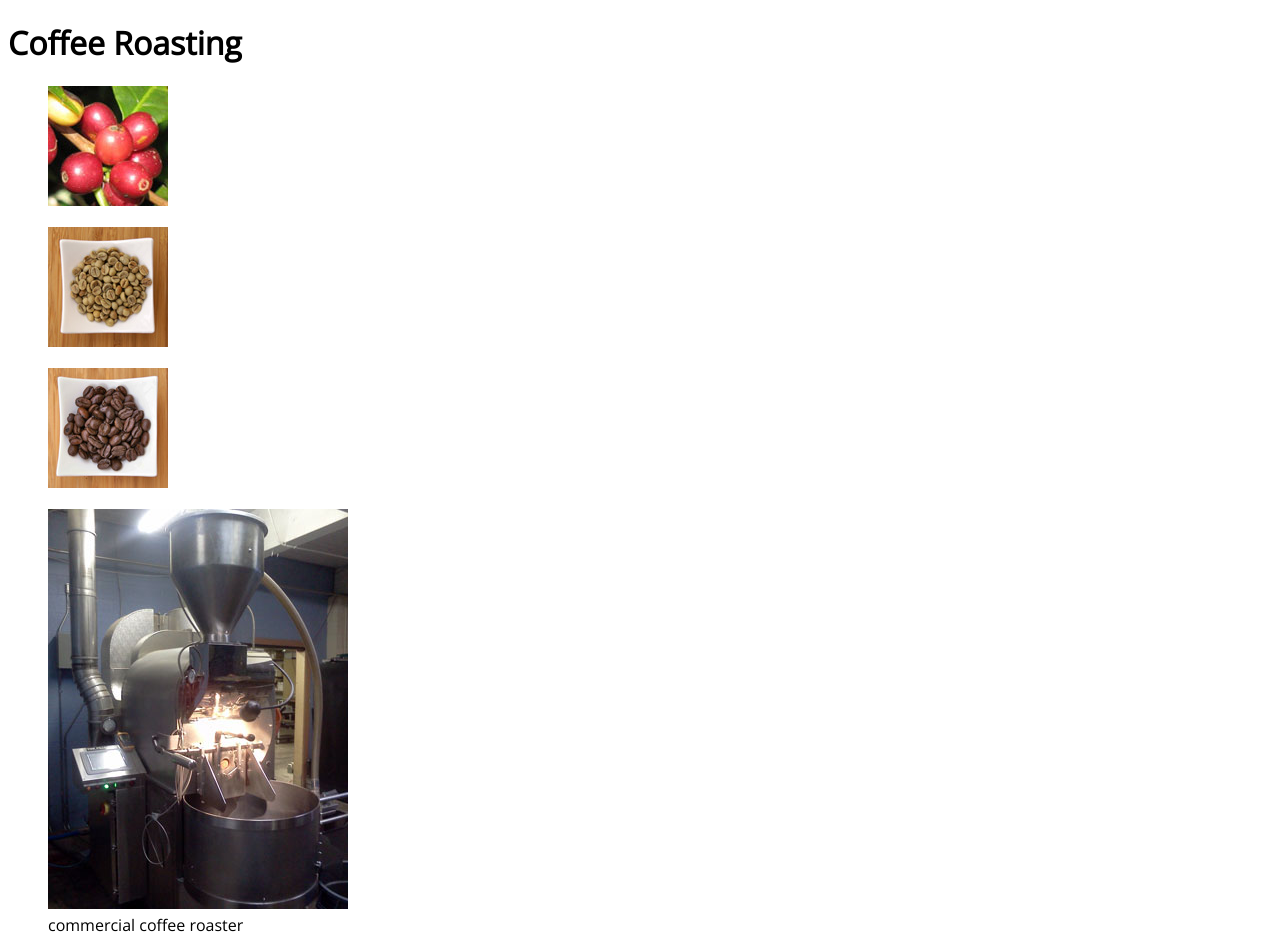
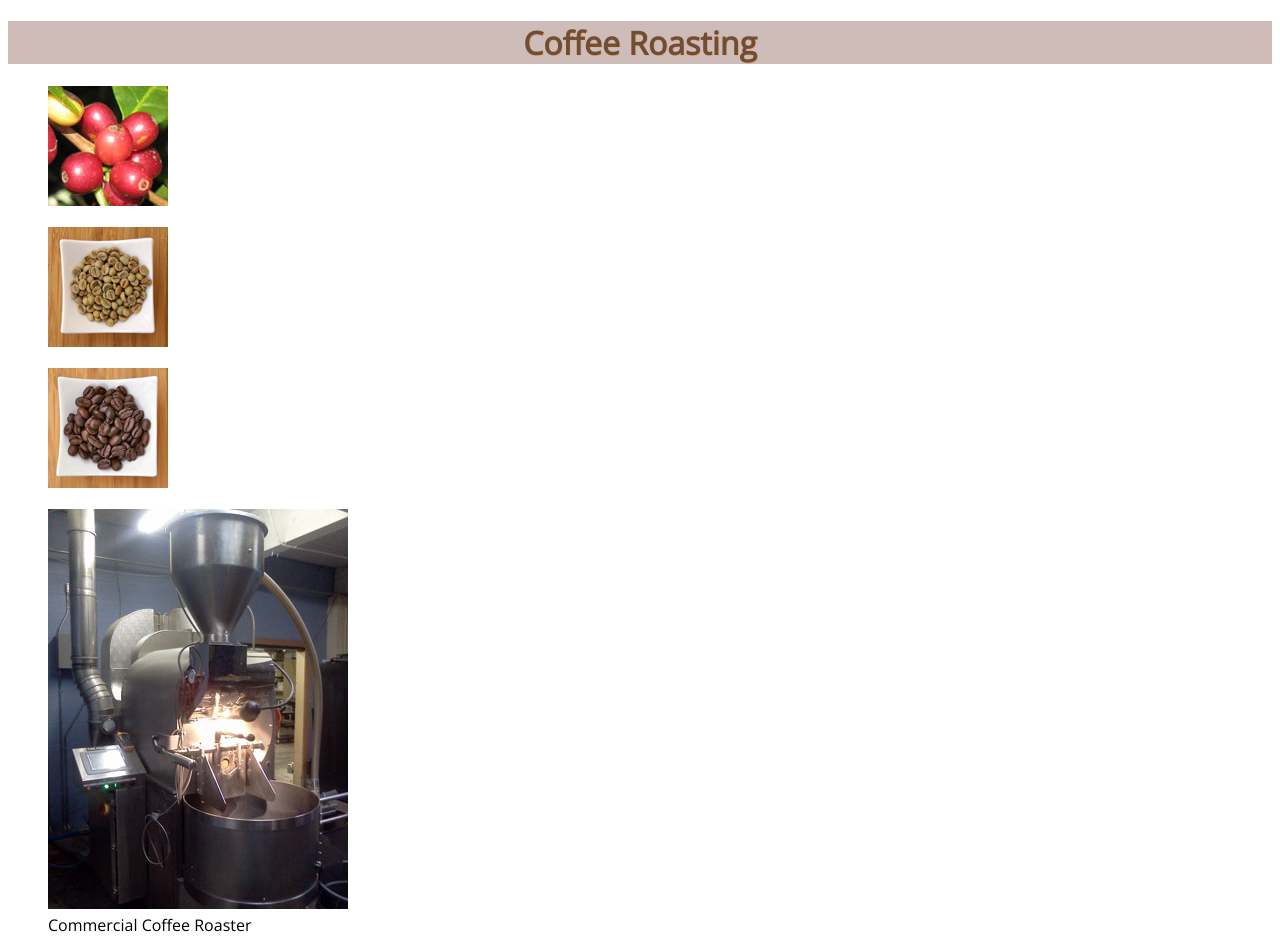
Before and after one commit to samjoel777/html-css, a plain HTML site: page Working Files/Website Project/roasting.html in a window 1280 px wide. Shown: the top 949 px of the page. Drawn offline with nearby package versions, Linux system fonts and the light colour scheme; files whose address does not match are found by name.

Commit message:
New CSS rules Font and Text are added

```diff
--- a/Working Files/Website Project/css/style.css
+++ b/Working Files/Website Project/css/style.css
@@ -1,3 +1,24 @@
 body {
     font-family: 'Open Sans', sans-serif;
 }
+
+body h1,h2 {
+    color: #6f4e37;
+    background-color: rgba(158, 122, 114,0.5);
+}
+
+/* section p {
+    font-size: 16px;
+    font-style: italic;
+    font-weight: bold;
+    font-variant: small-caps;
+    text-transform: lowercase;
+
+} */
+
+h1 {
+    text-align: center;
+    /* text-decoration: line-through;
+    text-indent: 100px; */
+    text-shadow: 1px 1px #e2ae89;
+}
--- a/Working Files/Website Project/roasting.html
+++ b/Working Files/Website Project/roasting.html
@@ -29,10 +29,12 @@
 
     <figure>
     <img src="H:\htmlcss\htmlcss\Working Files\Website Project\images\commercial-roaster.jpg" alt="commercial coffee roaster">
-    <figcaption>commercial coffee roaster</figcaption>
+    <figcaption>Commercial Coffee Roaster</figcaption>
     </figure>
 
     </section>
+
+    <section>
 
     <p>Roasting coffee transforms the chemical and physical properties of green coffee beans. When roasted, the green coffee bean expands to nearly double its original size, changing in color and density. As the bean absorbs heat, its color shifts to yellow, then to a light "cinnamon" brown, and then to a rich dark brown color. During roasting, oils appear on the surface of the bean. The roast will continue to darken until it is removed from the heat source.
         </p>
@@ -43,5 +45,7 @@
     <p>The vast majority of coffee is roasted commercially on a large scale, but small-scale commercial roasting has grown significantly with the trend toward "single-origin" coffees served at specialty shops. Some coffee drinkers even roast coffee at home as a hobby in order to both experiment with the flavor profile of the beans and ensure themselves of the freshest possible roast.
         </p>
 
+    </section>
+
 </body>
 </html>
```
Also changed, not shown: Working Files/Website Project/grinding.html (+2 -0 lines).
